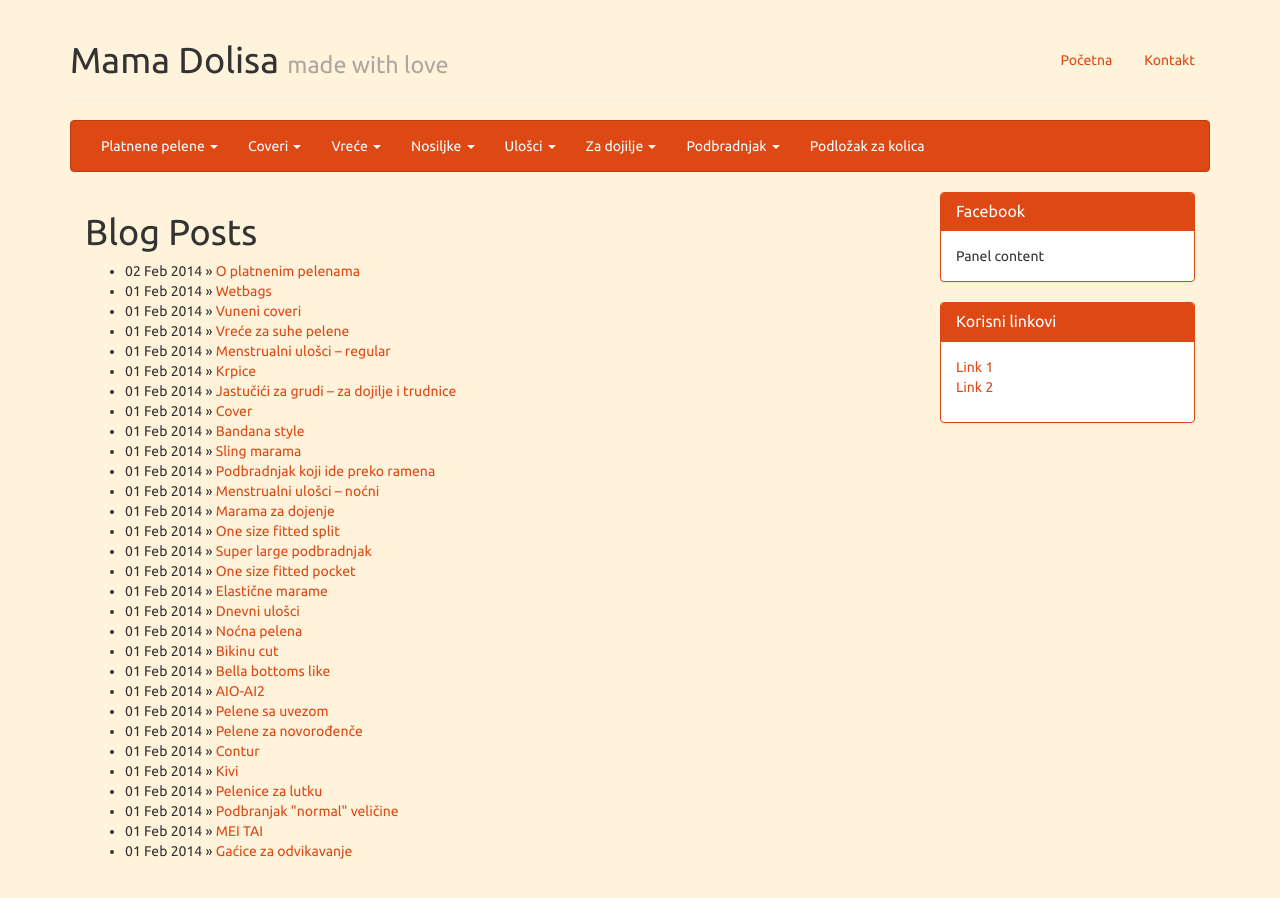
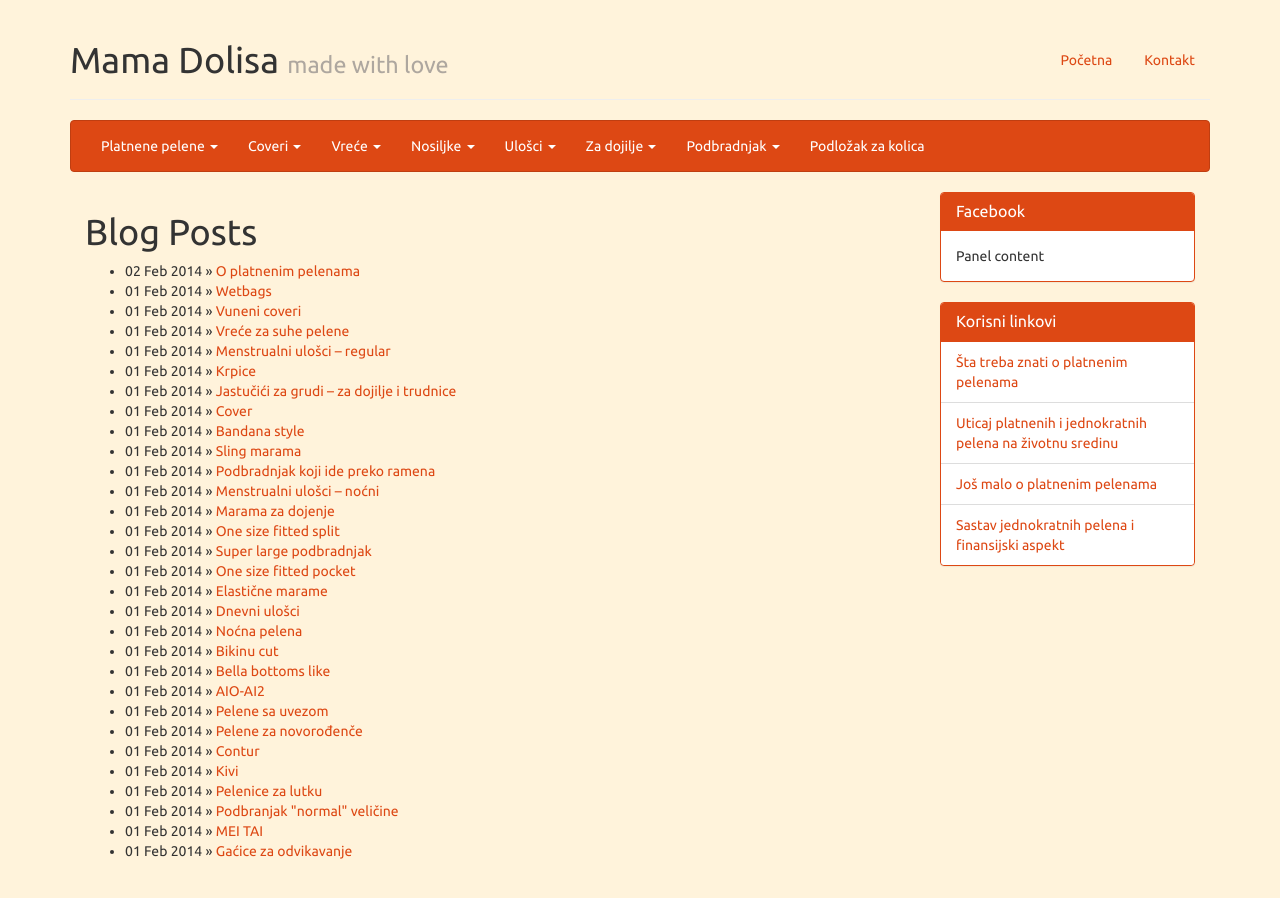
Before and after one commit to nebjak/dolisamadewithlove.com, a Jekyll site: the page built from index.html, in a window 1280 px wide. Built offline with Jekyll 4.4.1, drawn with Linux system fonts in a browser that asks for light colours; Markdown is read by kramdown in place of the engine named in the settings.

Commit message:
Added links to "Korisni linkovi" panel

```diff
--- a/_layouts/default.html
+++ b/_layouts/default.html
@@ -130,12 +130,12 @@
             <div class="panel-heading">
               <h3 class="panel-title">Korisni linkovi</h3>
             </div>
-            <div class="panel-body">
-              <ul class="list-unstyled">
-                <li><a href="#">Link 1</a></li>
-                <li><a href="#">Link 2</a></li>
-              </ul>
-            </div>
+            <ul class="list-group">
+              <li class="list-group-item"><a target="_blank" href="http://www.roditelji.hr/beba/njega-i-oprema/sto-treba-znati-o-platnenim-pelenama/">Šta treba znati o platnenim pelenama</a></li>
+              <li class="list-group-item"><a target="_blank" href="http://rs.dufferinresearch.com/index.php/sr/2013-02-21-13-40-18/dufferin-research-skorasnji/244-dufferin-research-istrazivanje-uticaj-platnenih-i-jednokratnih-pelena-na-zivotnu-sredinu">Uticaj platnenih i jednokratnih pelena na životnu sredinu</a></li>
+              <li class="list-group-item"><a target="_blank" href="http://www.virovitica.net/moderne-platnene-pelene-vracamo-li-se-korijenima/22703/">Još malo o platnenim pelenama</a></li>
+              <li class="list-group-item"><a target="_blank" href="http://www.roda.hr/article/readlink/1745">Sastav jednokratnih pelena i finansijski aspekt</a></li>
+            </ul>
           </div>
         </div>
       </div>
```
